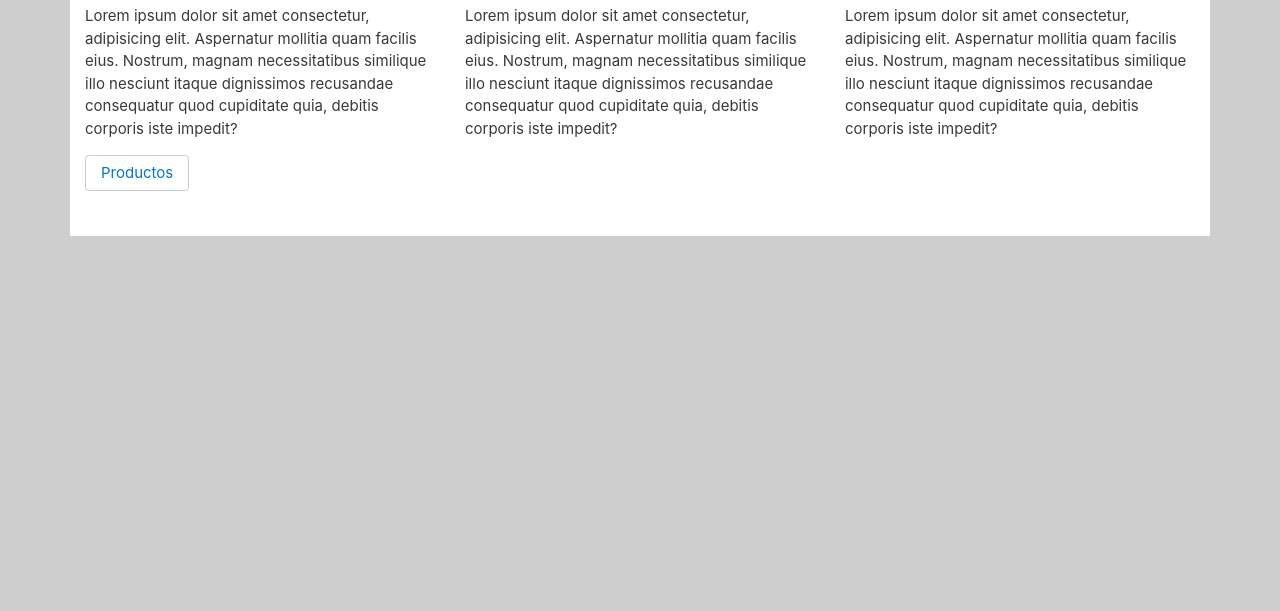
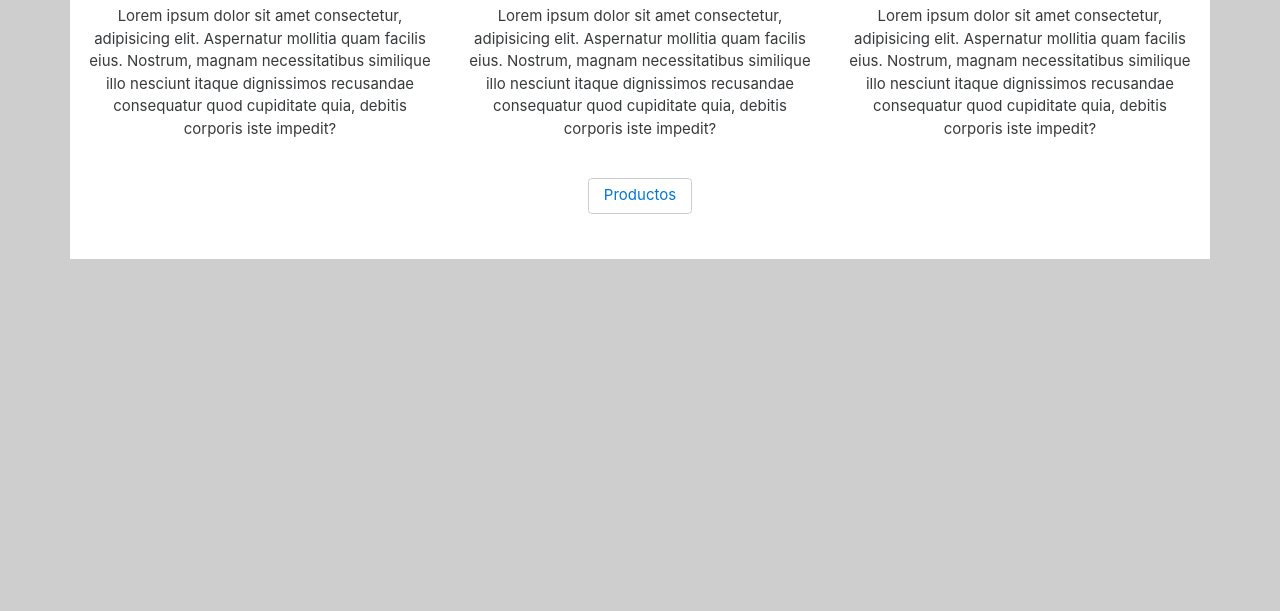
Before and after one commit to LeandroLedesma/serverNode, a website: page pages/index.html in a window 1280 px wide. Shown: the part 189-800 px from the top of the page. Drawn offline with Linux system fonts and the light colour scheme; files that its build step writes are made by us from their sources; files whose address does not match are found by name.

Commit message:
text center, margins

```diff
--- a/css/home/styles.css
+++ b/css/home/styles.css
@@ -17,4 +17,5 @@ header {
 section {
     background: #FFFFFF;
     padding: 5rem auto;
+    text-align: center;
 }
--- a/css/products/styles.css
+++ b/css/products/styles.css
@@ -16,4 +16,5 @@ h1 {
 
 section {
     background: #FFFFFF;
+    text-align: center;
 }
--- a/pages/index.html
+++ b/pages/index.html
@@ -45,7 +45,7 @@
                 </p>
             </div>
         </div>
-        <span class="btn btn-secondary mx-auto"><a href="/products">Productos</a></span>
+        <span class="btn btn-secondary mt-2"><a href="/products">Productos</a></span>
     </section>
     <script src="/jquery.min.js"></script>
     <script src="/bootstrap.min.js"></script>
```
Also changed, not shown: pages/products.html (+1 -1 lines).
